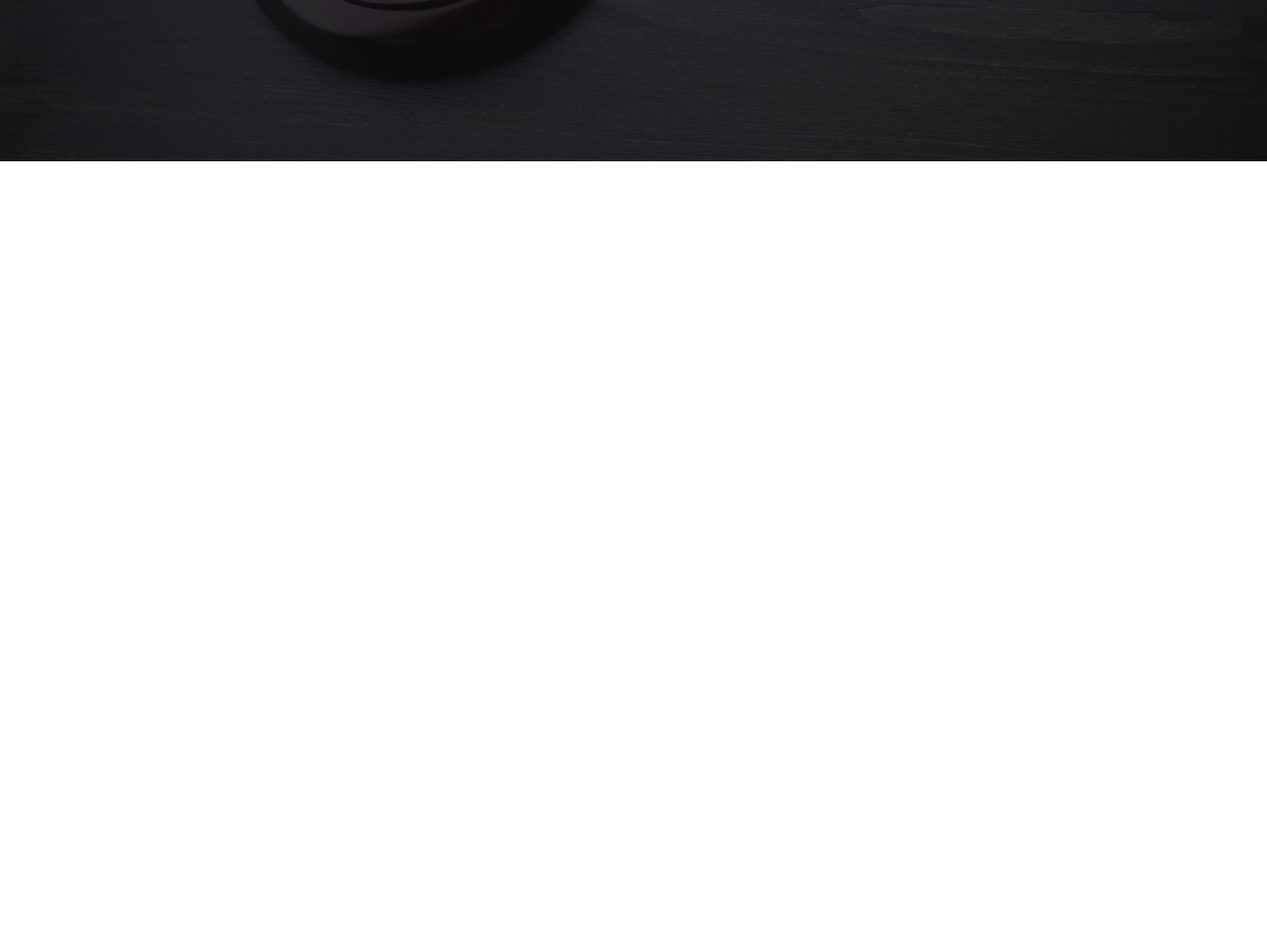
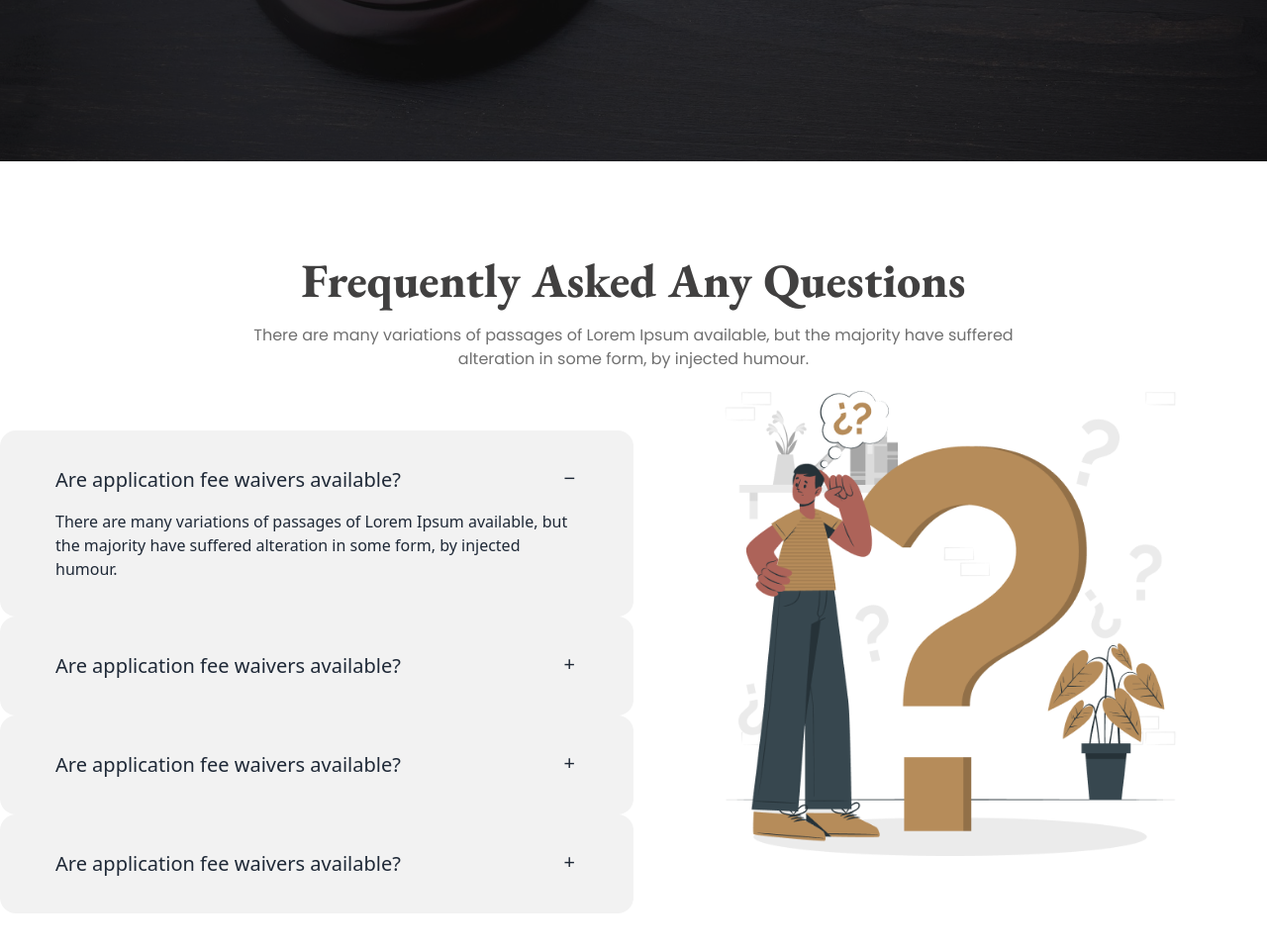
Before and after one commit to AlfredGomes23/Legal-Solution-m14practask, a plain HTML site: page index.html in a window 1280 px wide. Shown: the part 2768-3729 px from the top of the page at 99% size. Before the commit the page ends 3027 px from the top, so only its background shows below. Drawn offline with nearby package versions, Linux system fonts and the light colour scheme.

Commit message:
responsive faq part done.

```diff
--- a/index.html
+++ b/index.html
@@ -283,14 +283,72 @@
 
 
 
-        <section><!-- faq part -->
-            <!--  -->
+        <!-- faq part -->
+        <section class="max-w-screen-xl mx-auto my-24">
+            <div>
+                <h1 class="text-[#414040] text-3xl md:text-4xl lg:text-5xl font-extrabold font-ebGaramond text-center mb-5">Frequently Asked Any Questions</h1>
+                <p class="font-poppins text-[#707070] text-base font-normal w-3/5 text-center mx-auto mb-5">There are many variations of passages of Lorem Ipsum available, but the majority have suffered alteration in some form,
+                by injected humour.</p>
+            </div>
+            <div class="flex flex-col-reverse lg:flex-row">
+                <!-- accordion here -->
+                <div class="flex-1 h-[470px] mt-10">
+                    <!-- q1 -->
+                    <div class="collapse collapse-plus bg-base-200 px-10 py-5">
+                        <input type="radio" name="my-accordion-3" checked="checked" />
+                        <div class="collapse-title text-xl font-medium">
+                            Are application fee waivers available?
+                        </div>
+                        <div class="collapse-content">
+                            <p>There are many variations of passages of Lorem Ipsum available, but the majority have suffered alteration in some form,
+                            by injected humour.</p>
+                        </div>
+                    </div>
+                    <!-- q2 -->
+                    <div class="collapse collapse-plus bg-base-200 px-10 py-5">
+                        <input type="radio" name="my-accordion-3" />
+                        <div class="collapse-title text-xl font-medium">
+                            Are application fee waivers available?
+                        </div>
+                        <div class="collapse-content">
+                            <p>There are many variations of passages of Lorem Ipsum available, but the majority have suffered alteration in some form,
+                            by injected humour.</p>
+                        </div>
+                    </div>
+                    <!-- q3 -->
+                    <div class="collapse collapse-plus bg-base-200 px-10 py-5">
+                        <input type="radio" name="my-accordion-3" />
+                        <div class="collapse-title text-xl font-medium">
+                            Are application fee waivers available?
+                        </div>
+                        <div class="collapse-content">
+                            <p>There are many variations of passages of Lorem Ipsum available, but the majority have suffered alteration in some form,
+                            by injected humour.</p>
+                        </div>
+                    </div>
+                    <!-- q4 -->
+                    <div class="collapse collapse-plus bg-base-200 px-10 py-5">
+                        <input type="radio" name="my-accordion-3" />
+                        <div class="collapse-title text-xl font-medium">
+                            Are application fee waivers available?
+                        </div>
+                        <div class="collapse-content">
+                            <p>There are many variations of passages of Lorem Ipsum available, but the majority have suffered alteration in some form,
+                            by injected humour.</p>
+                        </div>
+                    </div>
+                </div>
+                <div class="flex-1">
+                    <img class="mx-auto h-[470px]" src="./images/faq.png" alt="">
+                </div>
+            </div>
         </section>
 
 
 
 
-        <section><!-- contact us part -->
+        <!-- contact us part -->
+        <section>
             <!--  -->
         </section>
     </main>
```
